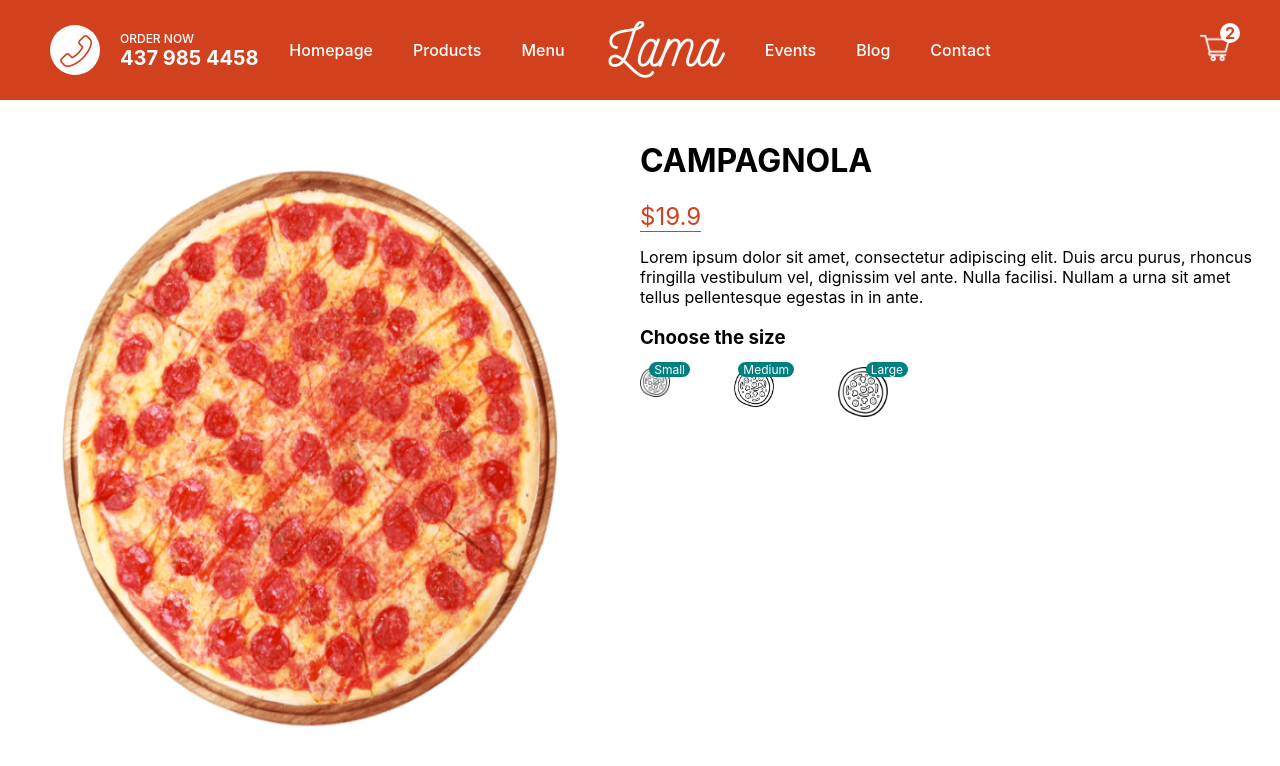
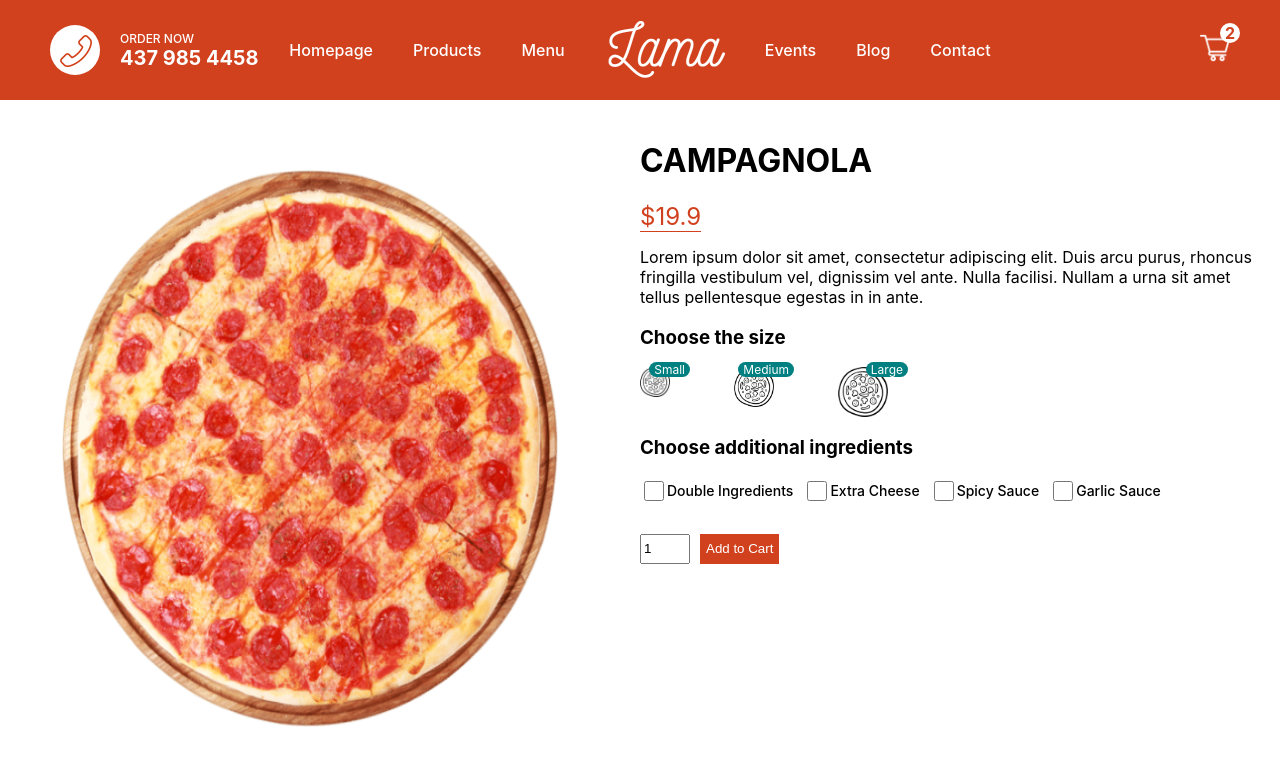
Before and after one commit to shubhamjapkar/restaurant, a Next.js app: page /product/1 in a window 1280 px wide. Shown: the top 766 px of the page. Built offline with nearby package versions, Linux system fonts and the light colour scheme.

Commit message:
finish product page

```diff
--- a/pages/product/[id].jsx
+++ b/pages/product/[id].jsx
@@ -25,20 +25,63 @@
         <p className={styles.desc}>{pizza.desc}</p>
         <h3 className={styles.choose}>Choose the size</h3>
         <div className={styles.sizes}>
-          <div className={styles.size}>
+          <div className={styles.size} onClick={() => setSize(0)}>
             <Image src="/img/size.png" fill alt="" />
             <span className={styles.number}>Small</span>
           </div>
 
-          <div className={styles.size}>
+          <div className={styles.size} onClick={() => setSize(1)}>
             <Image src="/img/size.png" fill alt="" />
             <span className={styles.number}>Medium</span>
           </div>
 
-          <div className={styles.size}>
+          <div className={styles.size} onClick={() => setSize(2)}>
             <Image src="/img/size.png" fill alt="" />
             <span className={styles.number}>Large</span>
           </div>
+        </div>
+        <h3 className={styles.choose}>Choose additional ingredients</h3>
+        <div className={styles.ingredients}>
+          <div className={styles.option}>
+            <input
+              type="checkbox"
+              id="double"
+              name="double"
+              className={styles.checkbox}
+            />
+            <label htmlFor="double">Double Ingredients</label>
+          </div>
+          <div className={styles.option}>
+            <input
+              className={styles.checkbox}
+              type="checkbox"
+              id="cheese"
+              name="cheese"
+            />
+            <label htmlFor="cheese">Extra Cheese</label>
+          </div>
+          <div className={styles.option}>
+            <input
+              className={styles.checkbox}
+              type="checkbox"
+              id="spicy"
+              name="spicy"
+            />
+            <label htmlFor="spicy">Spicy Sauce</label>
+          </div>
+          <div className={styles.option}>
+            <input
+              className={styles.checkbox}
+              type="checkbox"
+              id="garlic"
+              name="garlic"
+            />
+            <label htmlFor="garlic">Garlic Sauce</label>
+          </div>
+        </div>
+        <div className={styles.add}>
+          <input type="number" defaultValue={1} className={styles.quantity} />
+          <button className={styles.button}>Add to Cart</button>
         </div>
       </div>
     </div>
--- a/styles/Product.module.css
+++ b/styles/Product.module.css
@@ -54,3 +54,31 @@
   padding: 0 5px;
   border-radius: 10px;
 }
+.ingredients {
+  display: flex;
+  margin-bottom: 30px;
+}
+.option {
+  display: flex;
+  align-items: center;
+  margin-right: 10px;
+  font-size: 14px;
+  font-weight: 500;
+}
+.checkbox {
+  width: 20px;
+  height: 20px;
+}
+.quantity {
+  width: 50px;
+  height: 30px;
+}
+.button {
+  height: 30px;
+  margin-left: 10px;
+  background-color: #d1411e;
+  color: white;
+  border: none;
+  font-weight: 500;
+  cursor: pointer;
+}
```
